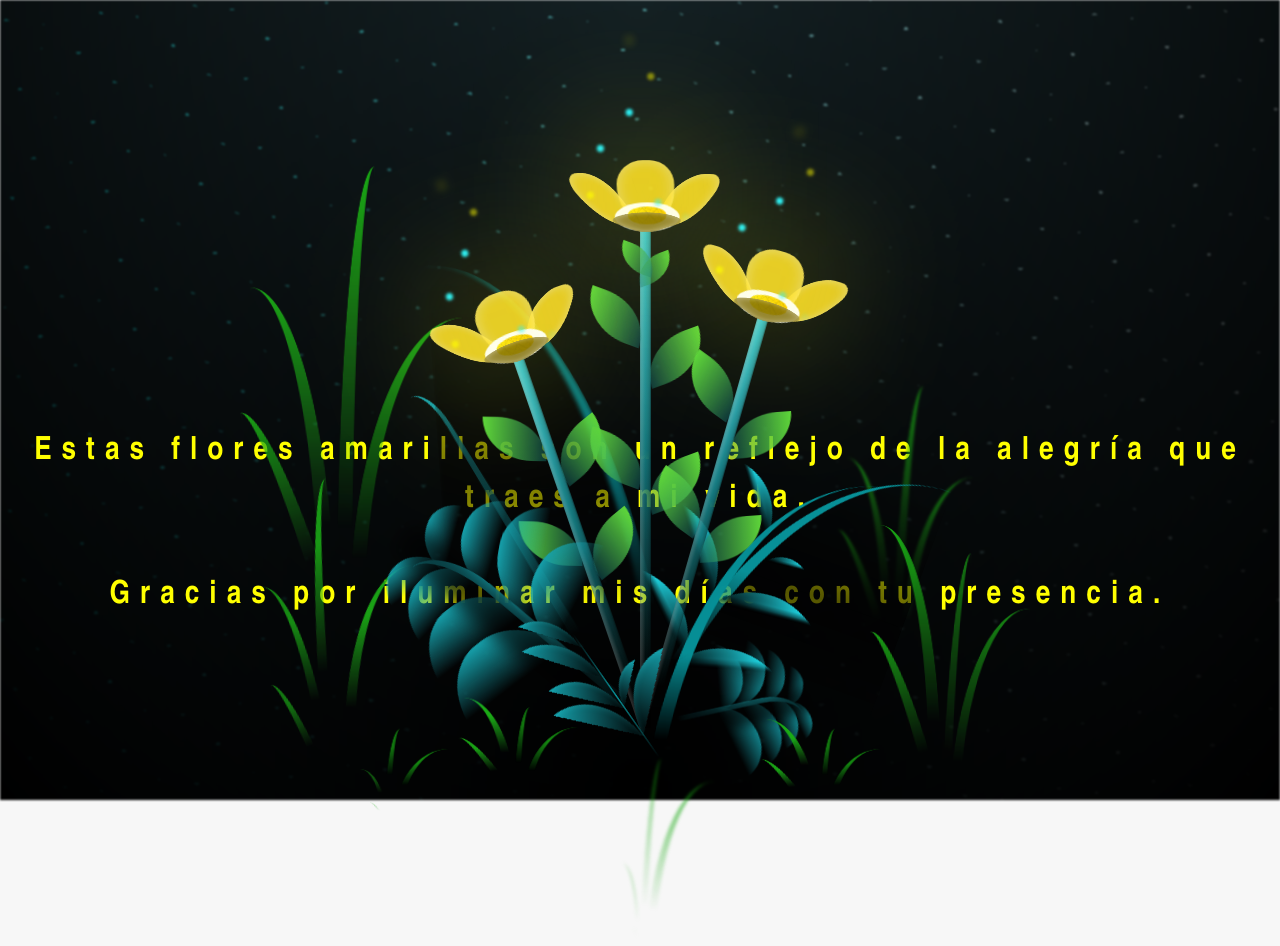
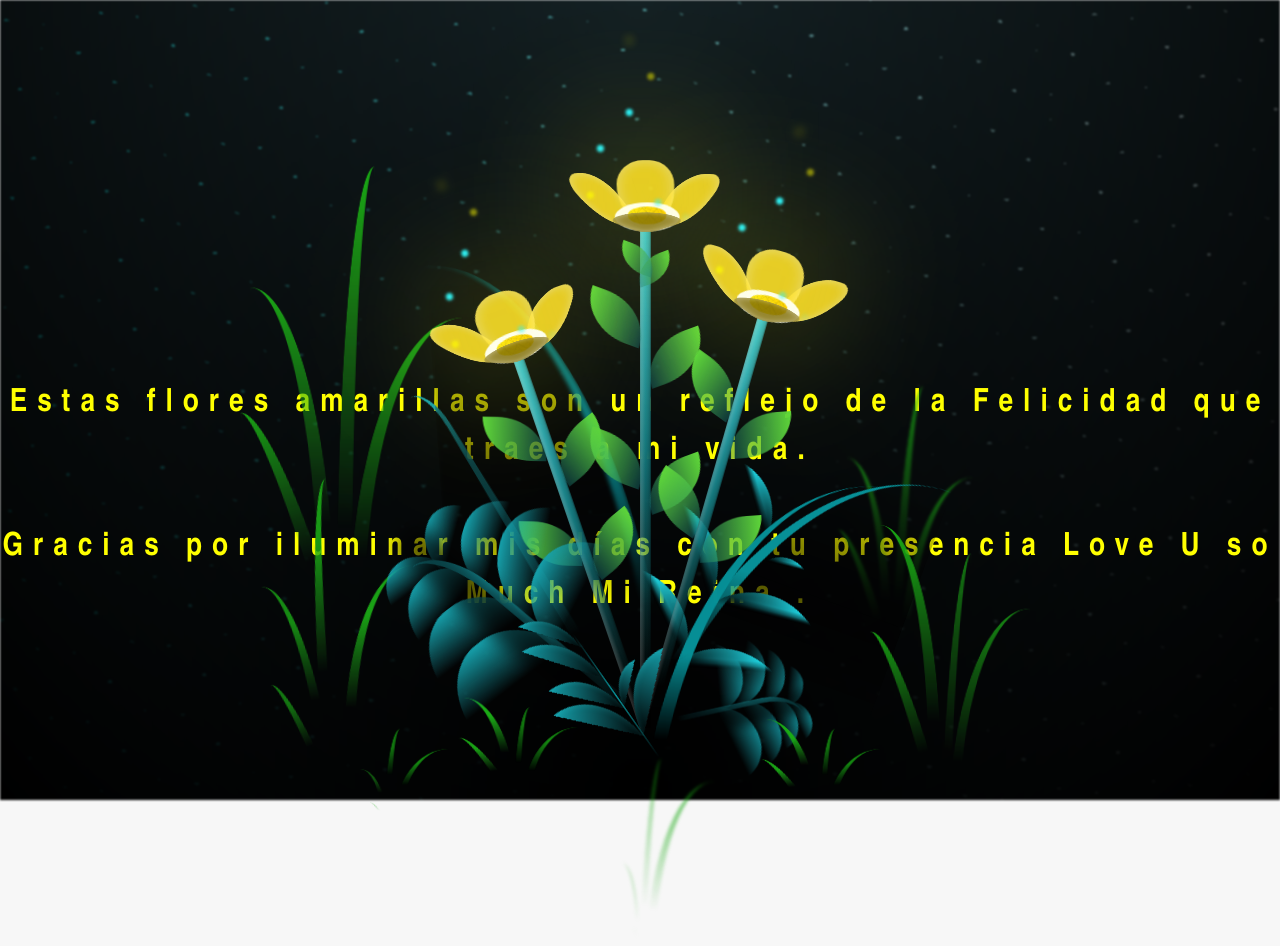
Before and after one commit to ArceaA/flores-amarillas-Narki, a plain HTML site: page flower.html in a window 1280 px wide. Drawn offline with Linux system fonts and the light colour scheme.

Commit message:
Update flower.html

```diff
--- a/flower.html
+++ b/flower.html
@@ -13,8 +13,8 @@
     <div id="lyrics">
 
     </div>
-    <h1 class="titulo">Estas flores amarillas son un reflejo de la alegría que traes a mi vida. <br> <br>
-      Gracias por iluminar mis días con tu presencia.</h1>
+    <h1 class="titulo">Estas flores amarillas son un reflejo de la Felicidad que traes a mi vida. <br> <br>
+      Gracias por iluminar mis días con tu presencia Love U so Much Mi Reina  .</h1>
 
     <div class="night"></div>
     <div class="flowers">
```
